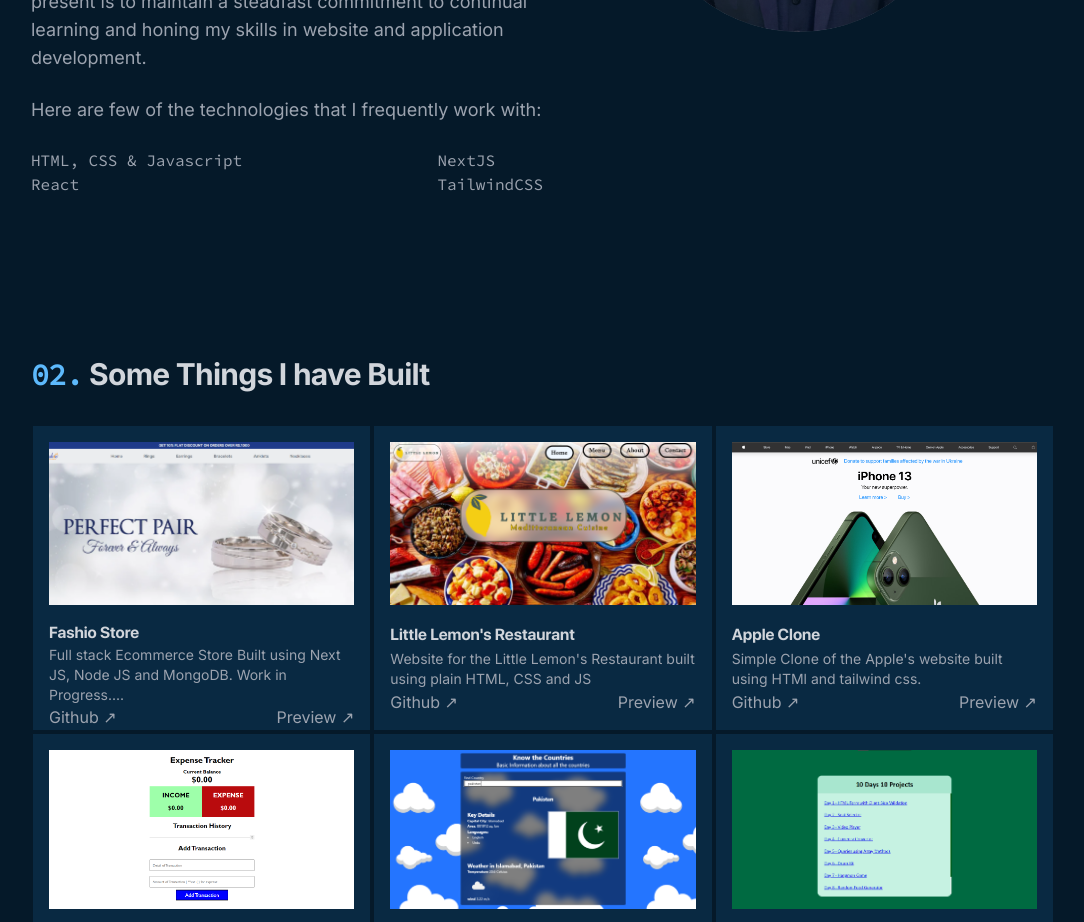
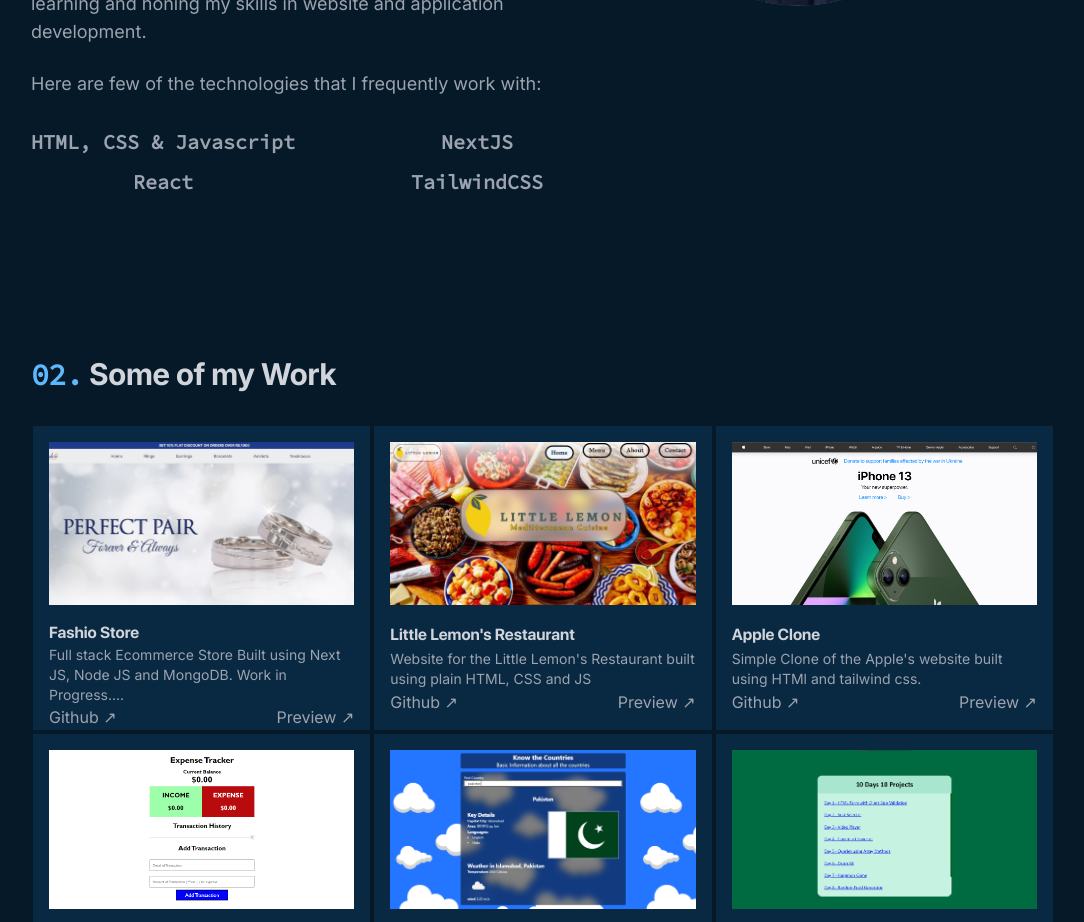
Before and after one commit to urwah1248/portfolioV2, a React (Create React App) app: page / in a window 1280 px wide. Shown: the part 1300-2222 px from the top of the page, without its empty margins (97-1181 px from the left). Built offline with nearby package versions, Linux system fonts and the light colour scheme; the HTML template or start-up script is replaced by a standard one.

Commit message:
Updated some styling

```diff
--- a/src/components/About.jsx
+++ b/src/components/About.jsx
@@ -26,7 +26,7 @@
           <br />
           <p>Here are few of the technologies that I frequently work with:</p>
           <br />
-          <div className="flex justify-between text-gray-400 font-mono">
+          <div className="flex flex-col text-center mb-5 leading-10 md:flex-row justify-between text-gray-400 font-mono font-bold text-xl">
             <ul>
               <li>HTML, CSS & Javascript</li>
               <li>React</li>
--- a/src/components/Work.jsx
+++ b/src/components/Work.jsx
@@ -5,7 +5,7 @@
   return (
     <div id="work" className="section flex flex-col">
       <h2>
-        <span className="font-mono text-accent">02.</span> Some Things I have Built
+        <span className="font-mono text-accent">02.</span> Some of my Work
       </h2>
       <div className="cards">
 
```
